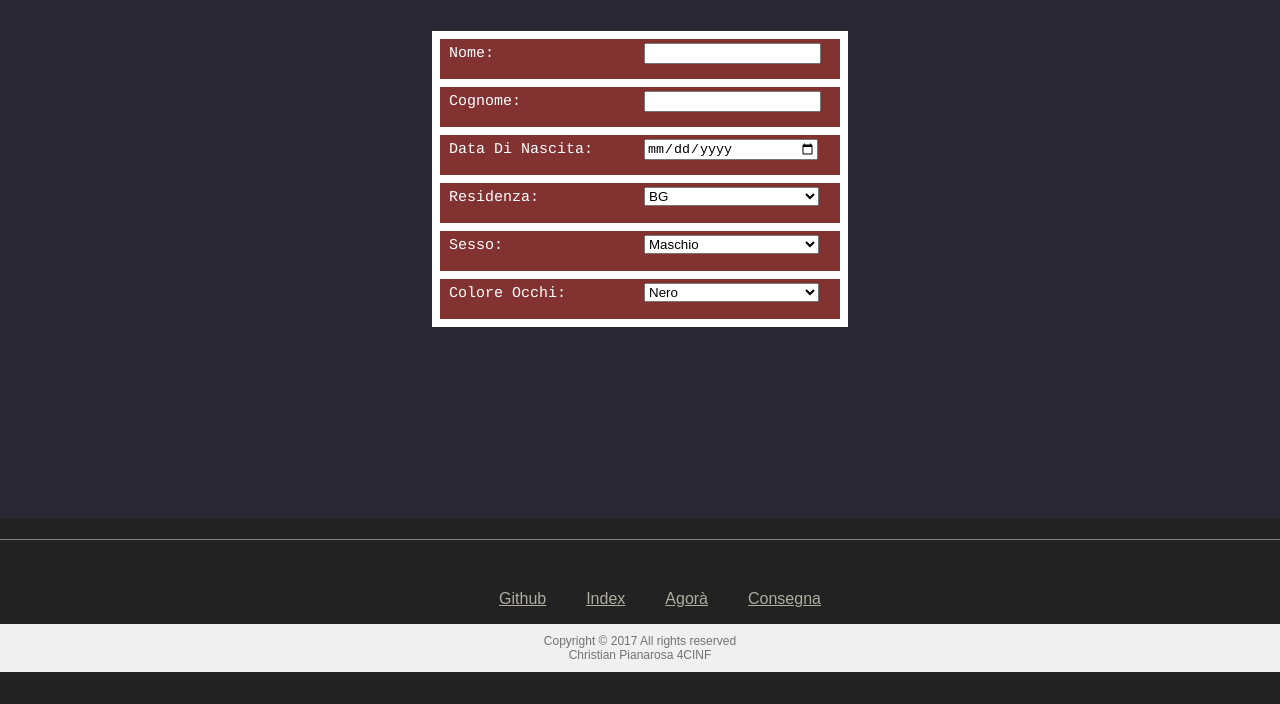
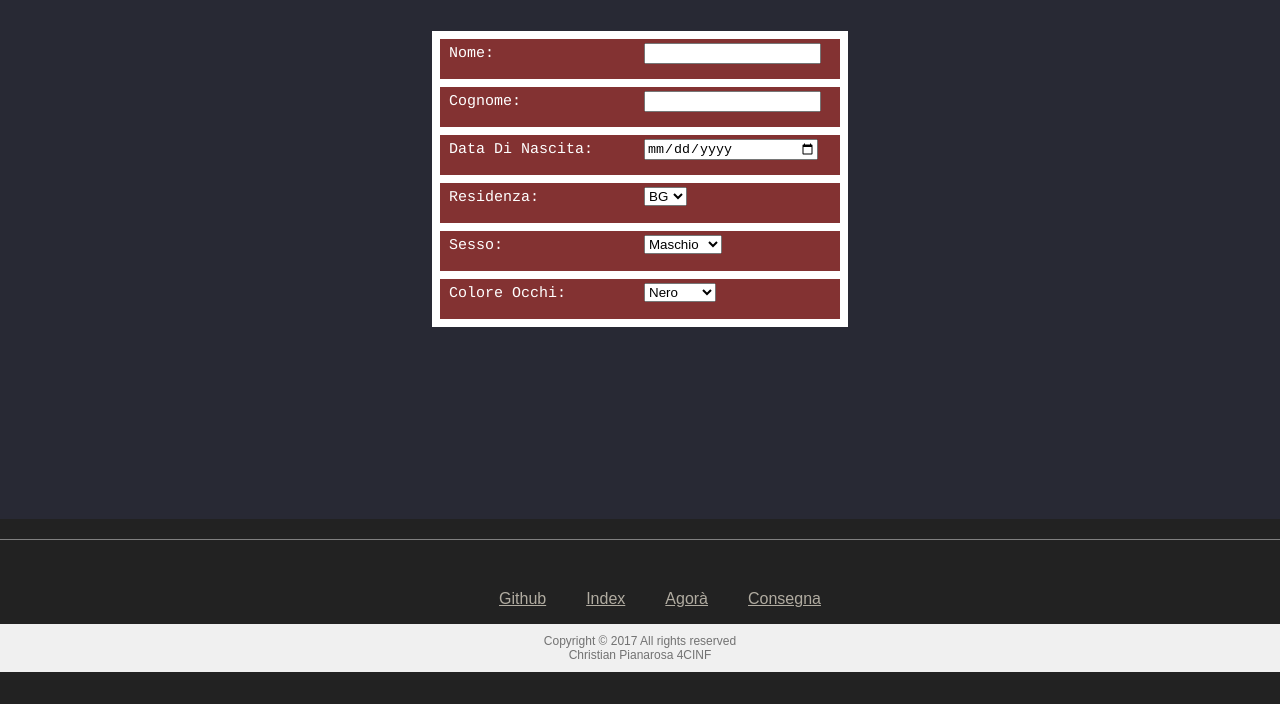
Before and after one commit to chripiana/chripiana.github.io, a plain HTML site: page OffertaTelefonica/Docs/OffertaTelefono.html in a window 1280 px wide. Shown: the part 96-800 px from the top of the page. Drawn offline with Linux system fonts and the light colour scheme.

Commit message:
Update OffertaTelefono.html

```diff
--- a/OffertaTelefonica/Docs/OffertaTelefono.html
+++ b/OffertaTelefonica/Docs/OffertaTelefono.html
@@ -39,20 +39,20 @@
          </div>
           <div class="divColonna">
               <div class="divCelle"><label>Residenza:</label></div> <!-- Selection box -->
-              <div class="divCelle"><select id="residenza" style="width:175px;">
+              <div class="divCelle"><select id="residenza">
                                     </select>
             </div>
          </div>
          <div class="divColonna">
             <div class="divCelle"><label>Sesso:</label></div> <!-- Selection box -->
-            <div class="divCelle"><select id="sesso" style="width:175px;">
+            <div class="divCelle"><select id="sesso">
                                   </select>
 
             </div>
         </div>
         <div class="divColonna">
             <div class="divCelle"><label>Colore Occhi:</label></div> <!-- Selection box -->
-            <div class="divCelle"><select id="occhi" style="width:175px;">
+            <div class="divCelle"><select id="occhi">
                                   </select>
 
             </div>
```
